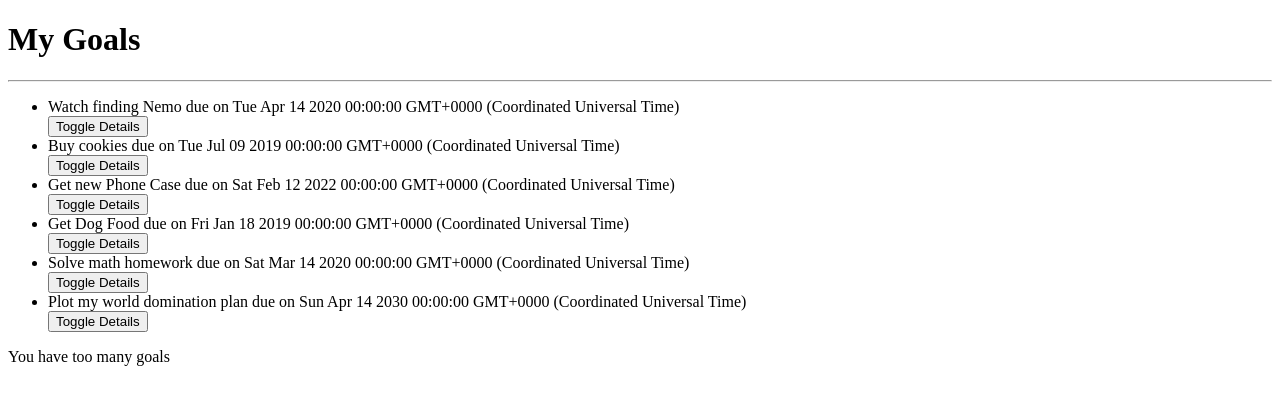
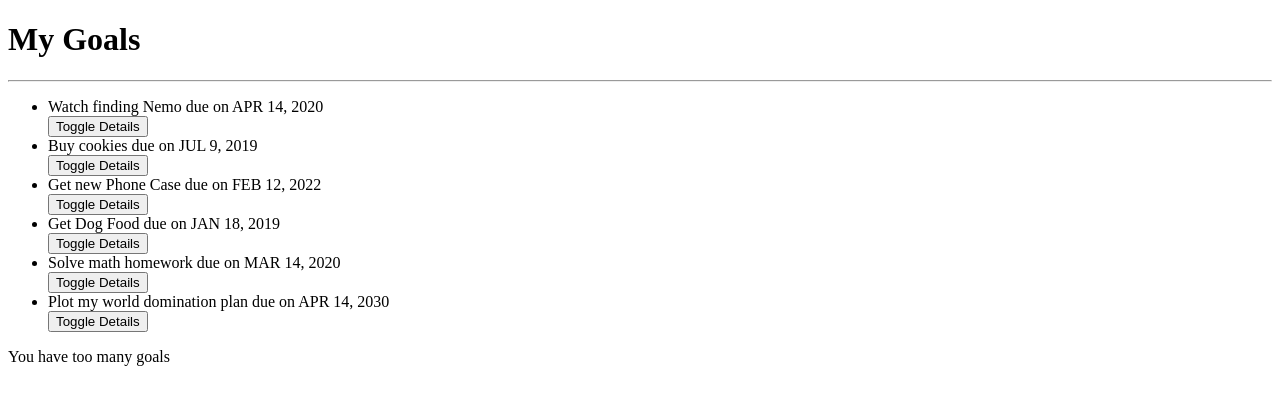
Before and after one commit to Juliet-Ol/Goals, an Angular app: page / in a window 1280 px wide. Shown: the top 404 px of the page. Built offline with nearby package versions, Linux system fonts and the light colour scheme.

Commit message:
chainig pipes on date to simplified date and uppercase

```diff
--- a/src/app/goal/goal.component.html
+++ b/src/app/goal/goal.component.html
@@ -2,7 +2,7 @@
 <hr>
 <ul>
     <div *ngFor='let goal of goals; let i=index'>
-        <li appStrikethrough>{{goal.name}} due on {{goal.completeDate}}</li>
+        <li appStrikethrough>{{goal.name}} due on {{goal.completeDate|date|uppercase}}</li>
         <button (click)='toggleDetails(i)'>Toggle Details</button>
 
     <app-goal-detail *ngIf='goal.showDescription' [goal]='goal' (isComplete)='completeGoal($event,i)'></app-goal-detail>
```
